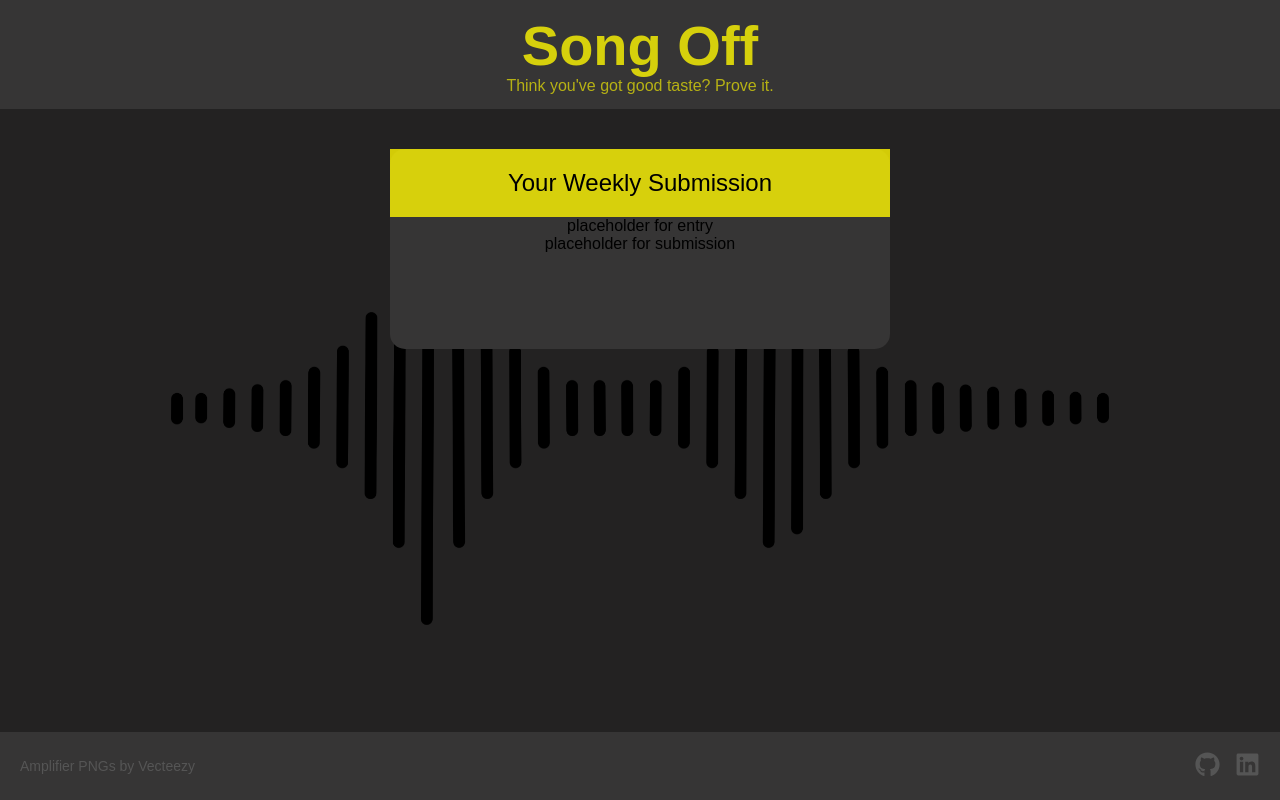
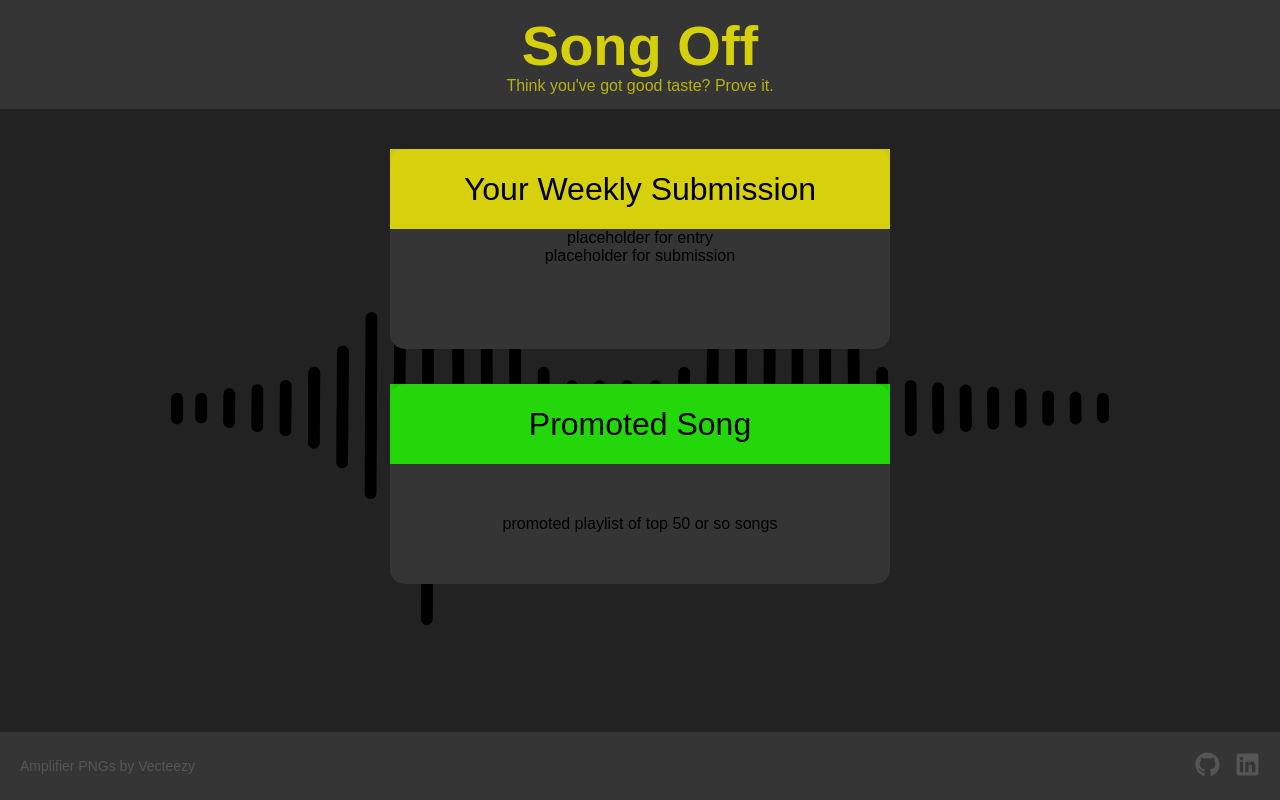
Before and after one commit to Runeozzyman/Song-Off, a React (Create React App) app in the folder song-off/: page /home in a window 1280 px wide. Built offline with nearby package versions, Linux system fonts and the light colour scheme; no server answers; a web font is replaced by a local one.

Commit message:
home page WIP
added weekly submission box and promoted song / playlist box (componeonts)

```diff
--- /dev/null
+++ b/song-off/src/components/Promoted_Song.js
@@ -0,0 +1,19 @@
+import React from 'react';
+import './component-css/Promoted_Song.css'
+
+  const Promoted_Song = () =>  {
+	return (
+	  <div className='promoted-box'>
+        <div className='promoted-header'>
+            <h1>Promoted Song</h1>
+        </div>
+
+        <div className='promoted-content'>
+          promoted playlist of top 50 or so songs
+        </div>
+
+	  </div>
+	);
+  }
+
+  export default Promoted_Song;
--- a/song-off/src/components/User_Submission.js
+++ b/song-off/src/components/User_Submission.js
@@ -6,7 +6,7 @@ import './component-css/User_Submission.css';
 	  <div className='submission-container'>
 
         <div className='submission-header'>
-            <h2>Your Weekly Submission</h2>
+            <h1>Your Weekly Submission</h1>
         </div>
 
         <div className='submission-entry'>
--- /dev/null
+++ b/song-off/src/components/component-css/Promoted_Song.css
@@ -0,0 +1,29 @@
+.promoted-box{
+    display: flex;
+    flex-direction: column;
+    border: none;
+    border-radius: 15px;
+    width: 500px;
+    min-height: 200px;
+    background-color: #363535;
+    align-items: center;
+    margin: 0 auto;
+}
+
+.promoted-header{
+    background-color: #1eff00cc;
+    display: flex;
+    align-items: center;
+    justify-content: center;
+    margin: 0 auto;
+    padding: 0;
+    width: 100%;
+}
+
+.promoted-content{
+    flex: 1;
+    display: flex;
+    justify-content: center;
+    align-items: center;
+    width: 100%;
+}
--- a/song-off/src/pages/Home.js
+++ b/song-off/src/pages/Home.js
@@ -1,6 +1,8 @@
 import React from 'react';
 import { getUsername } from '../services/userService';
 import User_Submission from '../components/User_Submission';
+import Promoted_Song from '../components/Promoted_Song';
+import "./page-css/Home_Page.css"
 
 async function getUserDataOnStart(params) {
     const uname = await getUsername();
@@ -10,8 +12,9 @@ async function getUserDataOnStart(params) {
 
   const Home = () =>  {
 	return (
-	  <div>
+	  <div className='home-panel'>
         <User_Submission/>
+        <Promoted_Song/>
 	  </div>
 	);
   }
--- /dev/null
+++ b/song-off/src/pages/page-css/Home_Page.css
@@ -0,0 +1,9 @@
+.home-panel{
+    display: flex;
+    flex-direction: column;
+    gap: 35px;
+}
+
+.home-panel h1{
+    font-weight: 200;
+}
```
